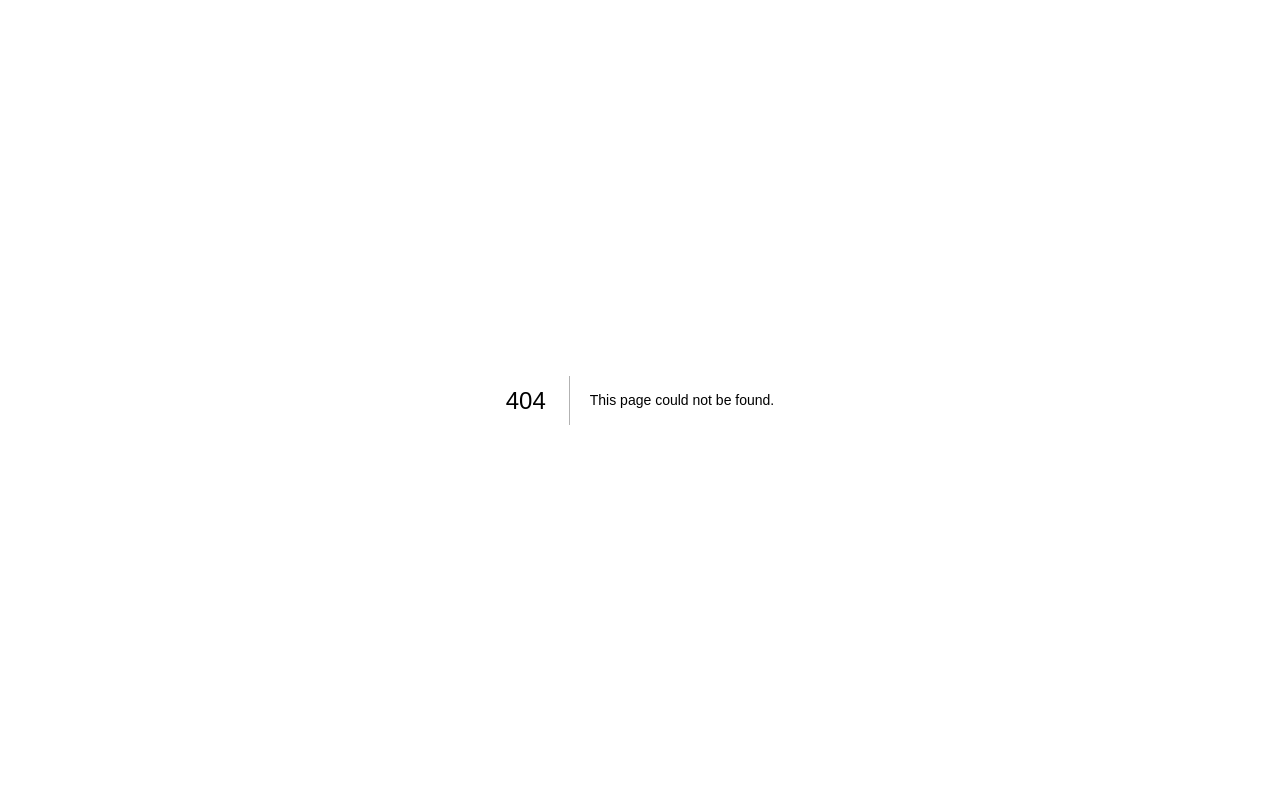
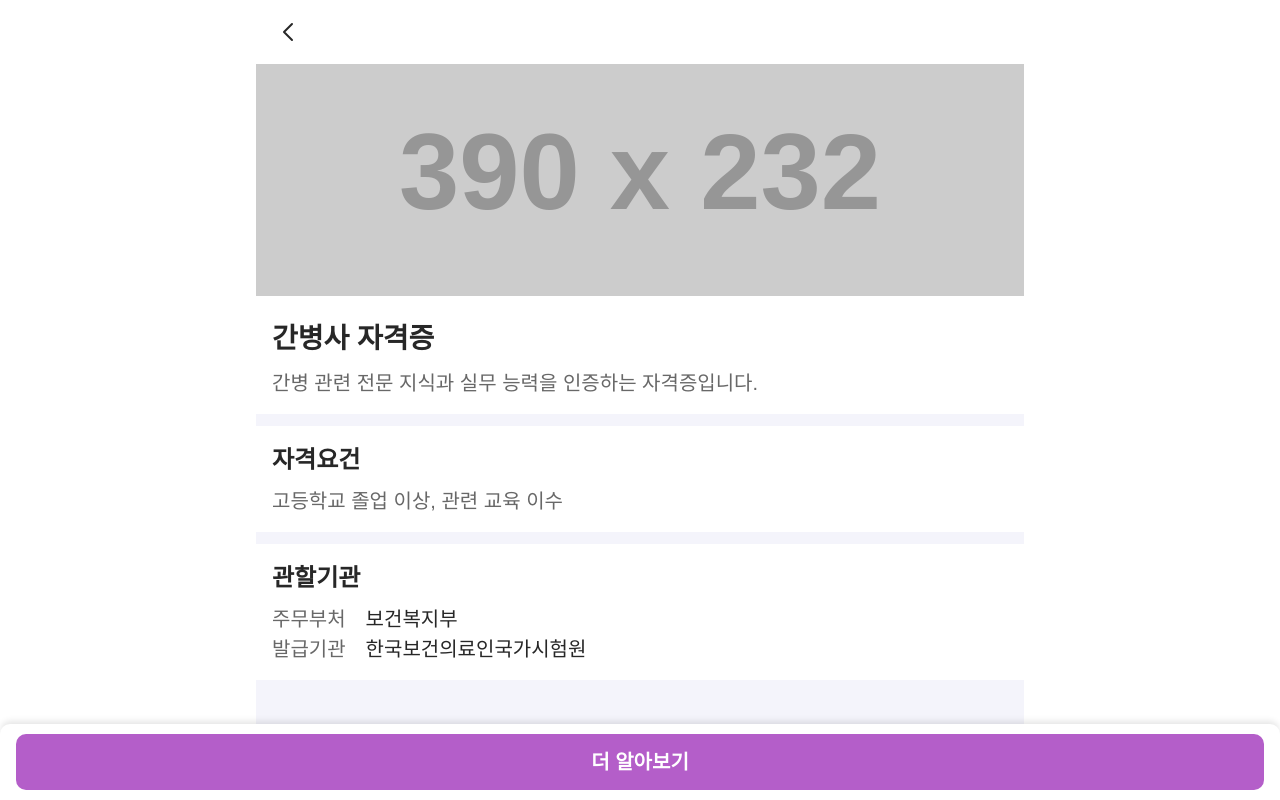
Before and after one commit to SKTHON-sixthsense/sixthsense-fe, a Next.js app: page /education/1 in a window 1280 px wide. Before the commit this address had no page. Built offline with nearby package versions, Linux system fonts and the light colour scheme; a web font is replaced by a local one.

Commit message:
ui(edu): 교육 페이지 추가

```diff
--- /dev/null
+++ b/src/app/education/EduCard.tsx
@@ -0,0 +1,47 @@
+"use client";
+
+import { useState } from "react";
+import { useRouter } from "next/navigation";
+
+import HeartOn from "@/assets/icon/HeartOn.svg";
+import HeartOff from "@/assets/icon/HeartOff.svg";
+
+interface CardProps {
+  id: number;
+  title: string;
+  desc: string;
+  onToggleHeart?: (id: number, isLiked: boolean) => void;
+}
+
+export default function EduCard({ id, title, desc, onToggleHeart }: CardProps) {
+  const [isLiked, setIsLiked] = useState(false);
+  const router = useRouter();
+
+  const handleCardClick = () => {
+    router.push(`/education/${id}`);
+  };
+
+  const handleHeartClick = (e: React.MouseEvent) => {
+    e.stopPropagation();
+    const newState = !isLiked;
+    setIsLiked(newState);
+    if (onToggleHeart) {
+      onToggleHeart(id, newState);
+    }
+  };
+
+  return (
+    <div
+      className="mb-[15px] cursor-pointer rounded-[10px] bg-[#FFF] p-[18px] text-[18px] font-[400]"
+      onClick={handleCardClick}
+    >
+      <div className="flex items-center justify-between">
+        <span className="text-[28px] font-[600]">{title}</span>
+        <button onClick={handleHeartClick} className="p-1">
+          {isLiked ? <HeartOn /> : <HeartOff />}
+        </button>
+      </div>
+      <p className="text-[20px] font-[400] text-[#686868]">{desc}</p>
+    </div>
+  );
+}
--- /dev/null
+++ b/src/app/education/[id]/page.tsx
@@ -0,0 +1,127 @@
+"use client";
+
+import { useParams } from "next/navigation";
+import { useState, useEffect } from "react";
+import { useRouter } from "next/navigation";
+import useHeader from "@/shared/hooks/useHeader";
+import BottomButton from "@/shared/components/BottomButton";
+
+import Image from "next/image";
+import Header from "@/shared/components/Header";
+
+interface Edu {
+  id: number;
+  title: string;
+  desc: string;
+  imageUrl?: string;
+  requirement: string;
+  authority: string;
+  issuer: string;
+  url: string;
+}
+
+const eduData: Edu[] = [
+  {
+    id: 1,
+    title: "간병사 자격증",
+    desc: "간병 관련 전문 지식과 실무 능력을 인증하는 자격증입니다.",
+    imageUrl: "https://placehold.co/390x232.png",
+    requirement: "고등학교 졸업 이상, 관련 교육 이수",
+    authority: "보건복지부",
+    issuer: "한국보건의료인국가시험원",
+    url: "https://www.kangbyeong.or.kr",
+  },
+  {
+    id: 2,
+    title: "응급처치 자격증",
+    desc: "응급 상황에서 기본적인 처치 능력을 평가하는 자격증입니다.",
+    imageUrl: "https://placehold.co/390x232.png",
+    requirement: "18세 이상, 교육 과정 수료",
+    authority: "소방청",
+    issuer: "한국응급처치교육협회",
+    url: "https://www.firstaid.or.kr",
+  },
+  {
+    id: 3,
+    title: "보육교사 자격증",
+    desc: "보육 시설에서 아동을 지도할 수 있는 전문 자격증입니다.",
+    imageUrl: "https://placehold.co/390x232.png",
+    requirement: "대학 관련 전공 졸업, 실습 이수",
+    authority: "교육부",
+    issuer: "한국보육진흥원",
+    url: "https://www.childcare.or.kr",
+  },
+];
+
+export default function EduDetailPage() {
+  const router = useRouter();
+  const params = useParams();
+  const { id } = params;
+
+  useHeader({
+    showBackButton: true,
+    onBackButtonClick: () => router.back(),
+  });
+
+  const [edu, setEdu] = useState<Edu | null>(null);
+
+  useEffect(() => {
+    const found = eduData.find((e) => e.id === Number(id));
+    setEdu(found ?? null);
+  }, [id]);
+
+  if (!edu) return <div className="p-4">해당 자격증을 찾을 수 없습니다.</div>;
+
+  const handleAbout = async () => {
+    if (edu?.url) {
+      window.open(edu.url, "_blank");
+    }
+  };
+
+  return (
+    <div className="mx-auto min-h-screen max-w-3xl bg-[#F4F4FB] pb-4">
+      <Header />
+      {edu.imageUrl && (
+        <div className="w-full">
+          <Image
+            src={edu.imageUrl}
+            alt={edu.title}
+            width={390}
+            height={232}
+            className="h-[232px] w-full object-cover"
+            unoptimized
+          />
+        </div>
+      )}
+
+      {/* 자격증 정보 */}
+      <div className="bg-[#fff] p-[16px]">
+        <h1 className="mt-[6px] mb-2 text-[28px] font-[600]">{edu.title}</h1>
+        <p className="text-[20px] text-[#686868]">{edu.desc}</p>
+      </div>
+
+      {/* 자격요건 */}
+      <div className="mt-[12px] bg-[#fff] p-[16px]">
+        <p className="mb-2 text-[24px] font-[600]">자격요건</p>
+        <p className="text-[20px] font-[500] text-[#686868]">{edu.requirement}</p>
+      </div>
+
+      {/* 관할기관 */}
+      <div className="mt-[12px] bg-[#fff] p-[16px]">
+        <p className="mb-2 text-[24px] font-[600]">관할기관</p>
+        <p className="text-[20px] font-[500]">
+          <span className="mr-[20px] text-[#686868]">주무부처</span>
+          {edu.authority}
+        </p>
+        <p className="text-[20px] font-[500]">
+          <span className="mr-[20px] text-[#686868]">발급기관</span>
+          {edu.issuer}
+        </p>
+      </div>
+
+      <BottomButton stickToBottom onClick={handleAbout}>
+        더 알아보기
+      </BottomButton>
+    </div>
+  );
+}
--- /dev/null
+++ b/src/app/education/page.tsx
@@ -0,0 +1,45 @@
+import EduCard from "./EduCard";
+import StarAd from "@/assets/icon/StarAd.svg";
+
+export default function EduPage() {
+  const edus = [
+    {
+      id: 1,
+      title: "간병사 자격증",
+      desc: "관련 정보 1",
+    },
+    {
+      id: 2,
+      title: "간병사 자격증",
+      desc: "관련 정보 2",
+    },
+    {
+      id: 3,
+      title: "간병사 자격증",
+      desc: "관련 정보 3",
+    },
+  ];
+
+  return (
+    <div className="bg-[#F4F4FB]">
+      <header className="w-full bg-white pt-[20px]">
+        <p className="pb-[16px] pl-[16px] text-[24px] font-[600]">관련 교육</p>
+      </header>
+      {/* 광고 배너 */}
+      <div className="mt-[15px] bg-[#8AD7CA] p-[24px] text-[20px] font-[600] text-white">
+        <div className="flex gap-[30px]">
+          <span>중장년이 열어가는 앞으로의 50년</span>
+          <StarAd />
+        </div>
+        <p className="">
+          <span className="text-[24px] font-[800]">서울시 50플러스 재단</span>이 함께합니다
+        </p>
+      </div>
+      <div className="m-[16px]">
+        {edus.map((edus) => {
+          return <EduCard key={edus.id} id={edus.id} title={edus.title} desc={edus.desc} />;
+        })}
+      </div>
+    </div>
+  );
+}
```
Also changed, not shown: src/assets/icon/StarAd.svg (added).
